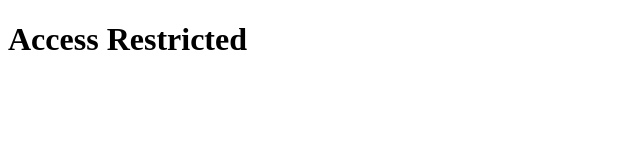
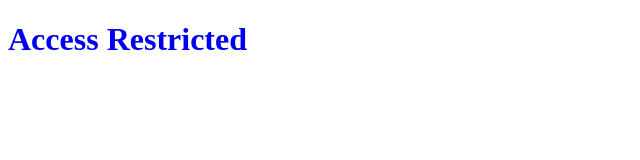
Before and after one commit to MasudKorea/AssamStudy, a plain HTML site: page index.html in a window 1280 px wide. Shown: the whole page, without its empty margins (0-640 px from the left). Drawn offline with Linux system fonts and the light colour scheme.

Commit message:
Update index.html

```diff
--- a/index.html
+++ b/index.html
@@ -4,8 +4,13 @@
     <meta charset="UTF-8">
     <meta name="viewport" content="width=device-width, initial-scale=1.0">
     <title>Test Site for Storing JSON Files</title>
+    <style>
+        * {
+            text-decoration: none;
+        }
+    </style>
 </head>
 <body>
-    <h1>Access Restricted</h1>
+    <a href="https://masudkorea.github.io/StudyAssam/main"><h1>Access Restricted</h1></a>
 </body>
 </html>
```
